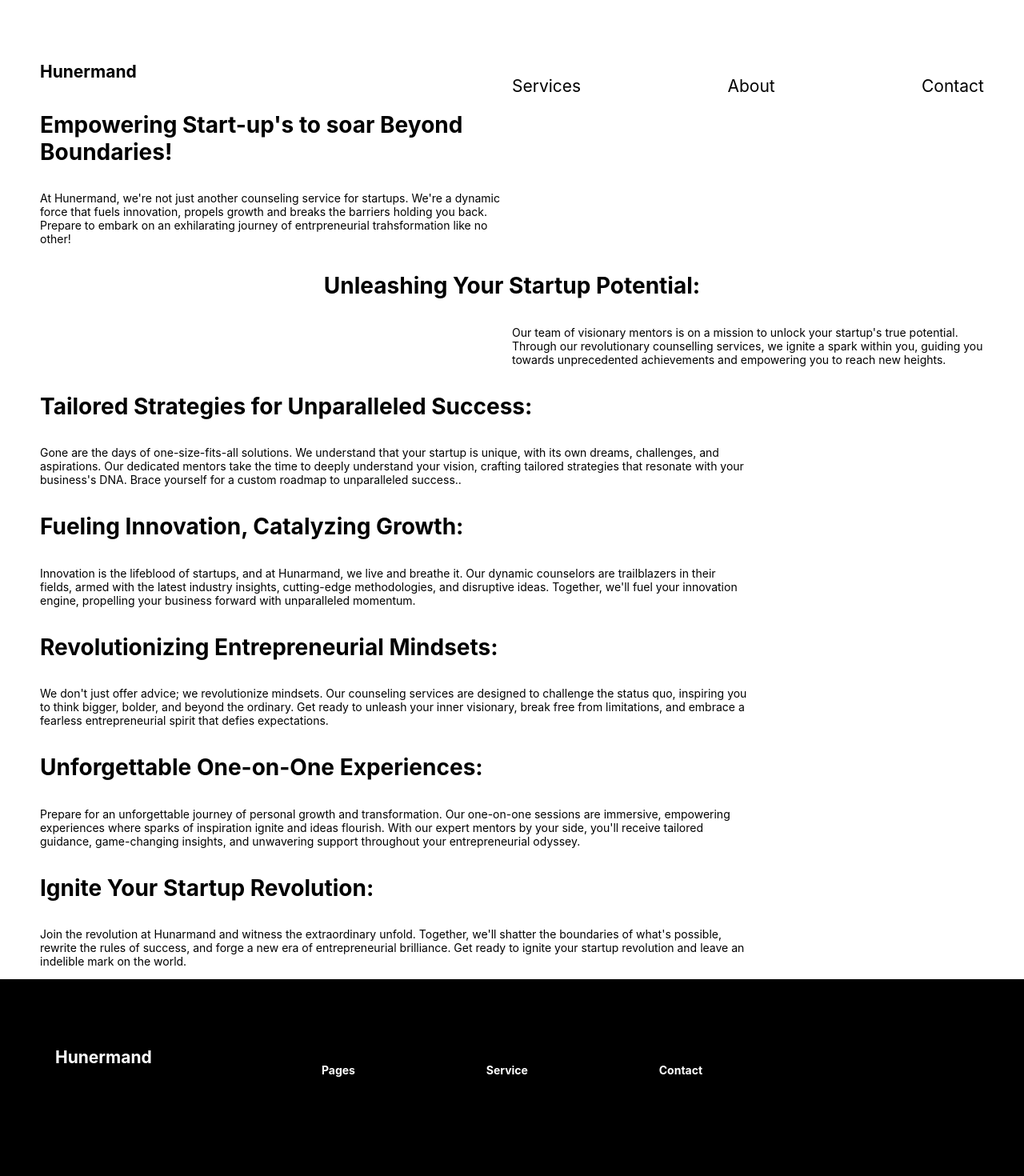
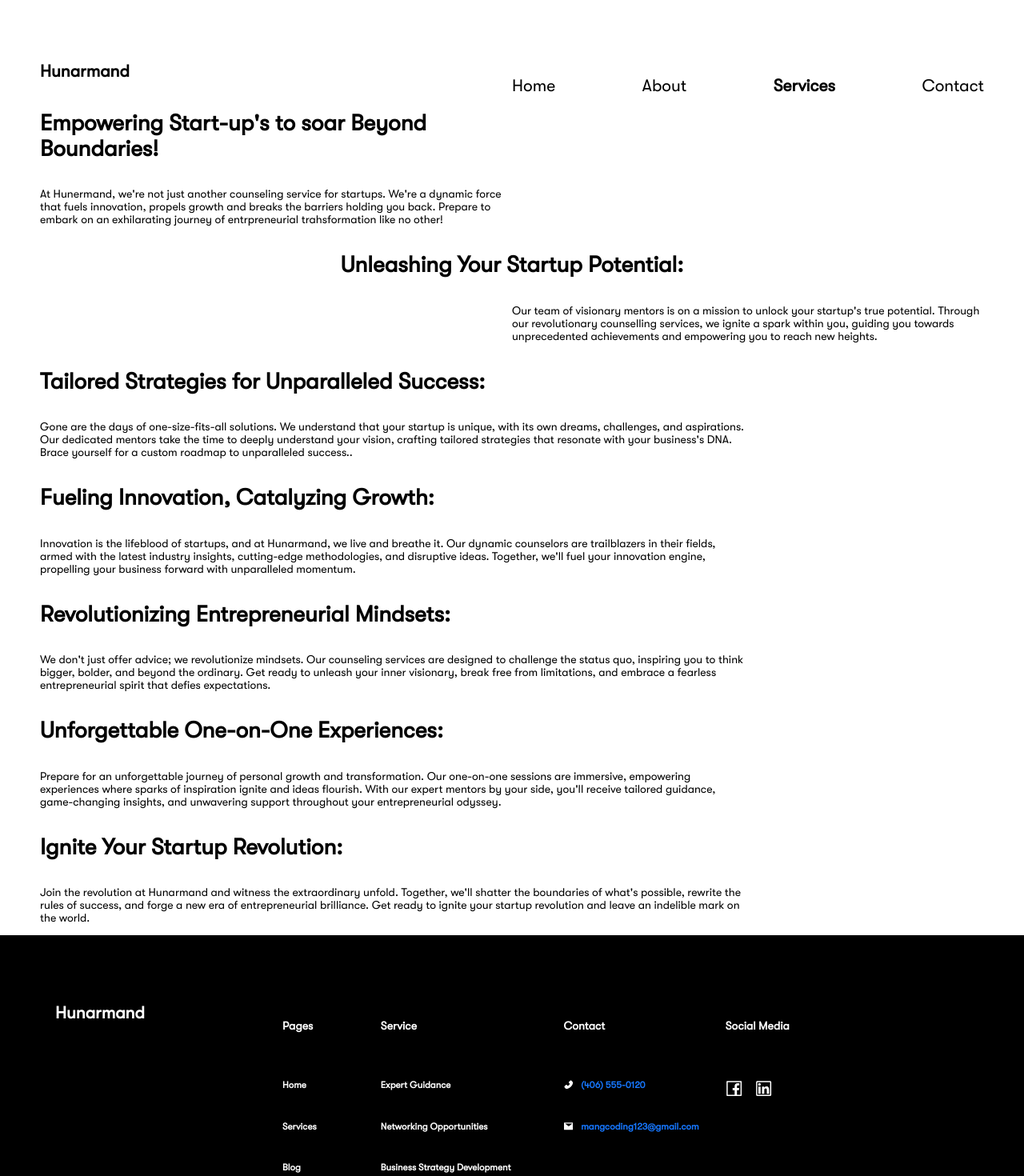
Before and after one commit to habiburehman/hunermand, a React (Create React App) app: page /services in a window 1280 px wide. Shown: the part 40-1510 px from the top of the page at 80% size. Built offline with nearby package versions, Linux system fonts and the light colour scheme.

Commit message:
Added font family and showing active tab when performing navigation

```diff
--- a/src/App.css
+++ b/src/App.css
@@ -1,3 +1,8 @@
+@font-face {
+    font-family: 'gtwelsheim';
+    src: url('./assets/GTWalsheimPro-Regular.woff2') format('woff2');
+  }
+
 body {
     padding: 0 50px;
 }
--- a/src/App.js
+++ b/src/App.js
@@ -1,6 +1,7 @@
 import React from "react";
 import "./App.css";
 import { BrowserRouter as Router, Route, Routes } from "react-router-dom";
+import { ConfigProvider } from "antd";
 import Home from "./components/Home";
 import About from "./components/About";
 import Contact from "./components/Contact";
@@ -10,6 +11,13 @@ import Footer from "./components/common/Footer";
 
 function App() {
   return (
+    <ConfigProvider
+      theme={{
+        token: {
+          fontFamily: "gtwelsheim",
+        },
+      }}
+    >
       <Router>
         <Header />
         <Routes>
@@ -20,6 +28,7 @@ function App() {
         </Routes>
         <Footer />
       </Router>
+    </ConfigProvider>
   );
 }
 
--- a/src/components/common/Footer.jsx
+++ b/src/components/common/Footer.jsx
@@ -2,6 +2,12 @@ import React from "react";
 import { Row, Col } from "antd";
 import styled from "styled-components";
 import { Logo } from "./Header";
+import {
+  PhoneFilled,
+  MailFilled,
+  FacebookOutlined,
+  LinkedinOutlined,
+} from "@ant-design/icons";
 
 const Container = styled(Row)`
   position: absolute;
@@ -15,31 +21,98 @@ const Container = styled(Row)`
 
 const MidsectionHeadings = styled.h4`
   margin: 0px;
+  margin-bottom: 40px;
+`;
+
+const VerticalContainer = styled(Row)`
+  flex-direction: column;
 `;
 
 export default function Footer() {
   return (
     <Container>
-      <Col span={6}>
+      <Col lg={6}>
         <Logo
           style={{ marginLeft: "69px", marginTop: "0px", marginBottom: "0px" }}
         />
       </Col>
-      <Col span={12} style={{ marginTop: "20px" }}>
+      <Col lg={11} style={{ marginTop: "20px" }}>
         <Row justify="space-around">
           <Col>
-            <MidsectionHeadings>Pages</MidsectionHeadings>
+            <VerticalContainer>
+              <Col>
+                <MidsectionHeadings>Pages</MidsectionHeadings>
+              </Col>
+              <Col>
+                <h5>Home</h5>
+              </Col>
+              <Col>
+                <h5>Services</h5>
+              </Col>
+              <Col>
+                <h5>Blog</h5>
+              </Col>
+              <Col>
+                <h5>Book a call</h5>
+              </Col>
+            </VerticalContainer>
           </Col>
           <Col>
-            <MidsectionHeadings>Service</MidsectionHeadings>
+            <VerticalContainer>
+              <MidsectionHeadings>Service</MidsectionHeadings>
+              <Col>
+                <h5>Expert Guidance</h5>
+              </Col>
+              <Col>
+                <h5>Networking Opportunities</h5>
+              </Col>
+              <Col>
+                <h5>Business Strategy Development</h5>
+              </Col>
+              <Col>
+                <h5>Funding and Investment Advice</h5>
+              </Col>
+            </VerticalContainer>
           </Col>
           <Col>
-            <MidsectionHeadings>Contact</MidsectionHeadings>
+            <VerticalContainer>
+              <MidsectionHeadings>Contact</MidsectionHeadings>
+              <Col>
+                <h5>
+                  <PhoneFilled style={{ marginRight: "10px" }} />
+                  <a href="tel:406-555-0120">(406) 555-0120 </a>
+                </h5>
+              </Col>
+              <Col>
+                <h5>
+                  <MailFilled style={{ marginRight: "10px" }} />
+                  <a href="mailto:mangcoding123@gmail.com">
+                    mangcoding123@gmail.com
+                  </a>
+                </h5>
+              </Col>
+            </VerticalContainer>
           </Col>
         </Row>
       </Col>
-      <Col span={8}>
-        <></>
+      <Col md={12} lg={3} style={{ marginTop: "20px" }}>
+        <Row>
+          <VerticalContainer>
+            <MidsectionHeadings>Social Media</MidsectionHeadings>
+            <Row gutter={16}>
+              <Col>
+                <h5>
+                  <FacebookOutlined style={{ fontSize: "1.83em" }} />
+                </h5>
+              </Col>
+              <Col>
+                <h5>
+                  <LinkedinOutlined style={{ fontSize: "1.83em" }} />
+                </h5>
+              </Col>
+            </Row>
+          </VerticalContainer>
+        </Row>
       </Col>
     </Container>
   );
--- a/src/components/common/Header.jsx
+++ b/src/components/common/Header.jsx
@@ -2,15 +2,30 @@ import React from "react";
 import { Row, Col } from "antd";
 import { Link } from "react-router-dom";
 import styled from "styled-components";
+import useCurrentPath from "../../hooks/useCurrentPath";
 
 const MenuItems = styled(Link)`
   font-size: 1.5em;
   color: #000000;
 `;
 
-export const Logo = ({ style }) => <h2 style={style}>Hunermand</h2>;
+const styles = {
+  active: {
+    fontWeight: "bold",
+  },
+};
+
+const routes = [
+  { Home: "/" },
+  { About: "/about" },
+  { Services: "/services" },
+  { Contact: "/contact" },
+];
+
+export const Logo = ({ style }) => <h2 style={style}>Hunarmand</h2>;
 
 export default function Header() {
+  const currentPath = useCurrentPath();
   return (
     <Row justify="space-between" align="bottom" style={{ marginTop: "100px" }}>
       <Col span={12}>
@@ -18,15 +33,20 @@ export default function Header() {
       </Col>
       <Col span={12}>
         <Row justify="space-between">
-          <Col>
-            <MenuItems to="/services">Services</MenuItems>
-          </Col>
-          <Col>
-            <MenuItems to="/about">About</MenuItems>
-          </Col>
-          <Col>
-            <MenuItems to="/contact">Contact</MenuItems>
-          </Col>
+          {routes.map((route) => {
+            const key = Object.keys(route)[0];
+            const value = route[key];
+            return (
+              <Col>
+                <MenuItems
+                  to={value}
+                  style={currentPath === value ? styles.active : undefined}
+                >
+                  {key}
+                </MenuItems>
+              </Col>
+            );
+          })}
         </Row>
       </Col>
     </Row>
--- /dev/null
+++ b/src/hooks/useCurrentPath.js
@@ -0,0 +1,17 @@
+import { matchRoutes, useLocation } from "react-router-dom";
+
+const routes = [
+  { path: "/services" },
+  { path: "/about" },
+  { path: "/" },
+  { path: "/about" },
+];
+
+const useCurrentPath = () => {
+  const location = useLocation();
+  const [{ route }] = matchRoutes(routes, location);
+
+  return route.path;
+};
+
+export default useCurrentPath;
```
Also changed, not shown: src/assets/GTWalsheimPro-Regular.woff2 (added). Lines whose indentation alone changed are shown as unchanged.
